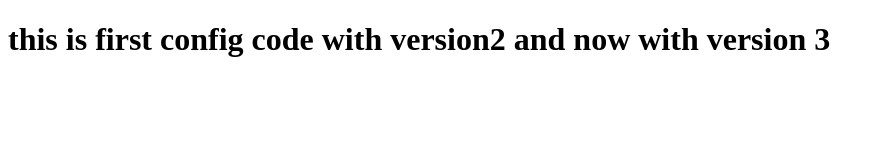
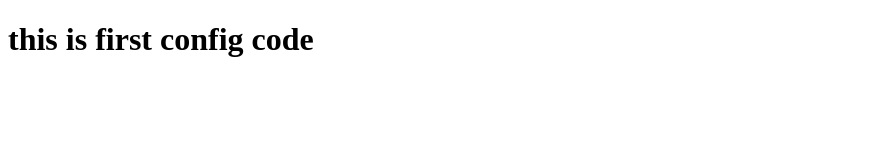
Before and after one commit to SabirKazi176/git_tutorial, a plain HTML site: page config.html in a window 1280 px wide. Shown: the whole page, without its empty margins (0-884 px from the left). Drawn offline with Linux system fonts and the light colour scheme.

Commit message:
version 3 modified with version 1

```diff
--- a/config.html
+++ b/config.html
@@ -6,6 +6,6 @@
     <title>Document</title>
   </head>
   <body>
-    <h1>this is first config code with version2 and now with version 3</h1>
+    <h1>this is first config code</h1>
   </body>
 </html>
```
